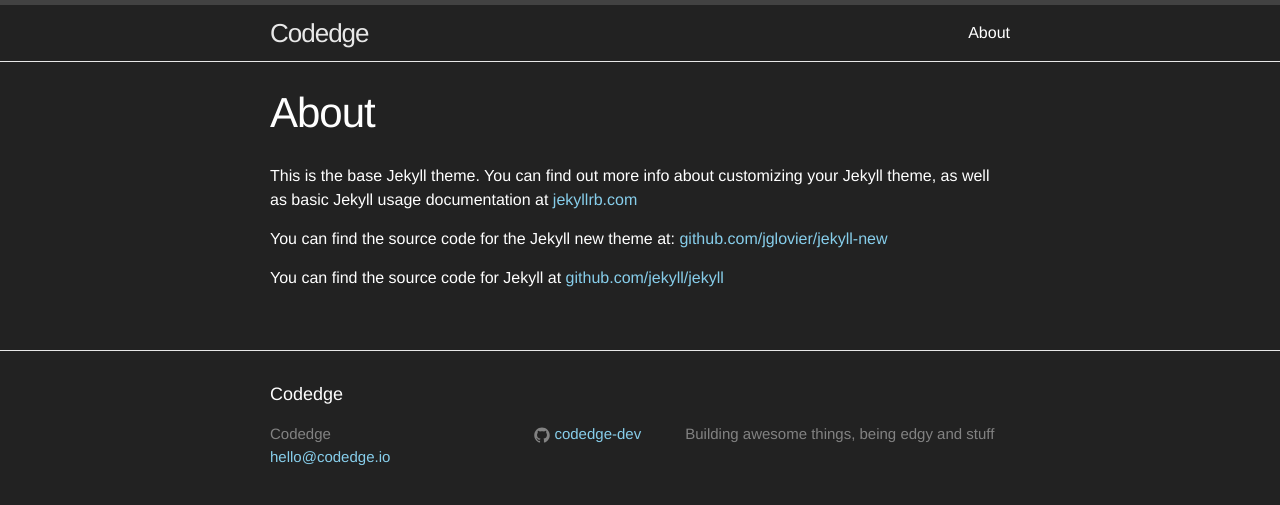
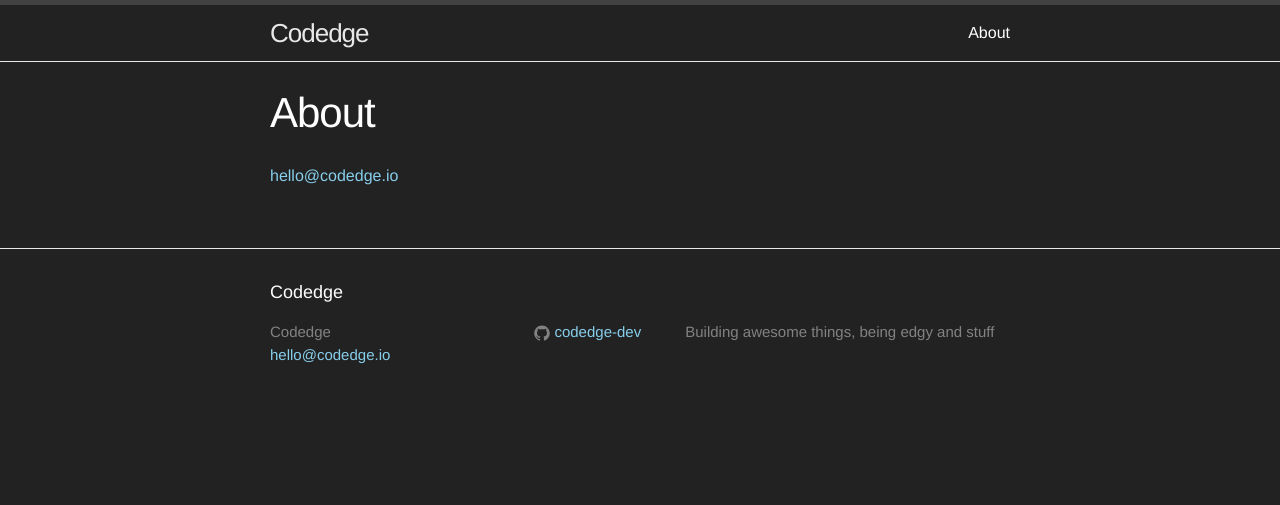
Before and after one commit to codedge-dev/codedge-dev.github.io, a Jekyll site: the page built from about.md, in a window 1280 px wide. Shown: the top 505 px of the page. Built offline with Jekyll 4.4.1, drawn with Linux system fonts in a browser that asks for light colours.

Commit message:
Cleared out About default text

```diff
--- a/about.md
+++ b/about.md
@@ -4,8 +4,4 @@
 permalink: /about/
 ---
 
-This is the base Jekyll theme. You can find out more info about customizing your Jekyll theme, as well as basic Jekyll usage documentation at [jekyllrb.com](http://jekyllrb.com/)
-
-You can find the source code for the Jekyll new theme at: [github.com/jglovier/jekyll-new](https://github.com/jglovier/jekyll-new)
-
-You can find the source code for Jekyll at [github.com/jekyll/jekyll](https://github.com/jekyll/jekyll)
+<a href="hello@codedge.io">hello@codedge.io</a>
```
